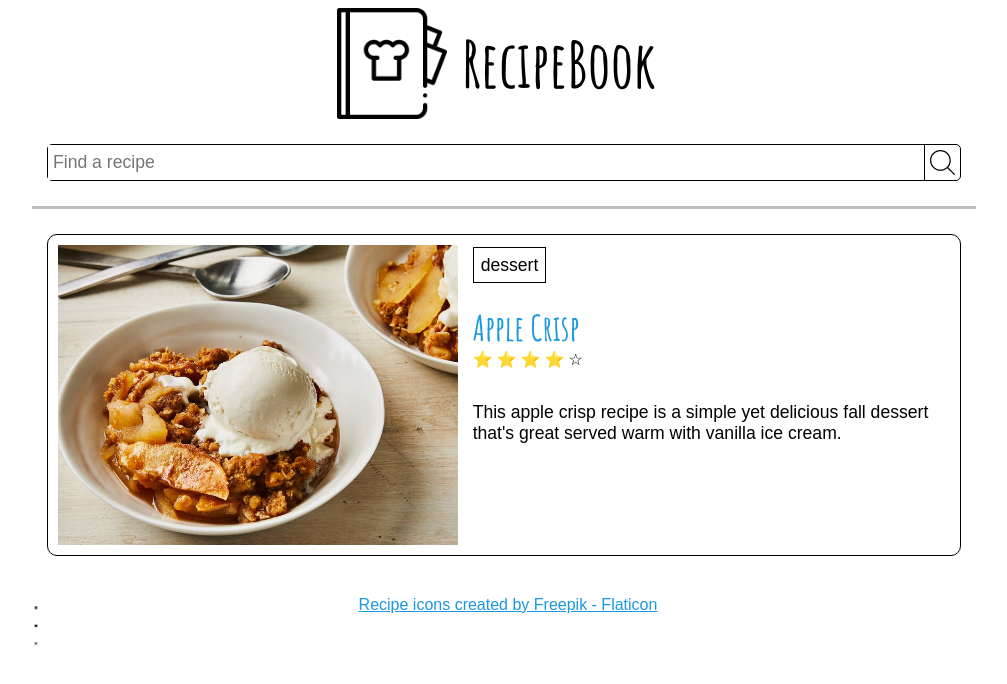
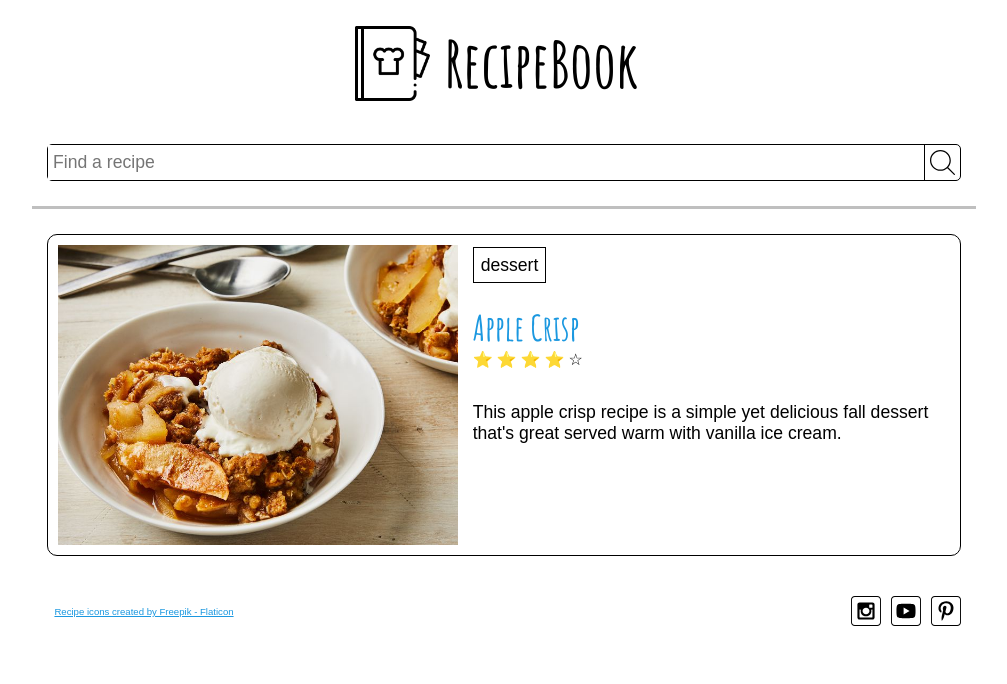
Before and after one commit to conbutter/wdd131, a plain HTML site: page recipes/index.html in a window 1280 px wide. Shown: the whole page, without its empty margins (136-1143 px from the left). Drawn offline with Linux system fonts and the light colour scheme.

Commit message:
I'm losing my mind with this css but it done

```diff
--- a/recipes/recipes.css
+++ b/recipes/recipes.css
@@ -19,7 +19,7 @@ header {
 }
 
 .logo {
-    max-width: 15%;
+    max-width: 75px;
 }
 
 header h1 {
@@ -131,6 +131,7 @@ p {
     text-align: center;
     flex-direction: row;
     height: 100%;
+    gap: 10px;
 }
 
 .attribute {
@@ -144,20 +145,11 @@ p {
 }
 
 .bottom-page-item {
-    max-width: 15%;
-    padding-bottom: 15px;
+    max-width: 100px;
+    padding-bottom: 25px;
 }
 
 @media screen and (min-width: 640px) {
-    /* .gallery {
-        margin: 0 auto;
-        width: 100%;
-        display: grid;
-        grid-template-columns: repeat(3, 1fr);
-    }
-    .viewer {
-        margin: 25px;
-    } */
     .recipe {
         flex-direction: row;
     }
@@ -171,15 +163,39 @@ p {
         display: flex;
     }
 
+    .social {
+        display: flex;
+        justify-content: flex-end;
+        gap: 10px;
+        width: 100%;
+        padding-right: 15px;
+    }
+
     .bottom-page-item {
-        max-width: 50%;
-        padding: 0;
-        margin: 0;
+        max-width: 50px;
+        width: 30px;
+        height: auto;
+        padding-bottom: 0;
     }
 
     footer {
         display: flex;
-        flex-direction: row;
+        flex-direction: row-reverse;
+        justify-content: center;
+        justify-items: center;
+        align-items: space-between;
+        width: 100%;
+    }
+
+    .attribute {
+        padding-top: 10px;
+        font-size: 0.6em;
+        width: 300px;
+        align-items: center;
+        justify-content: center;
+        color: var(--primary-color);
+        font-family: var(--primary-font);
+        padding-bottom: 15px;
     }
 }
 
```
